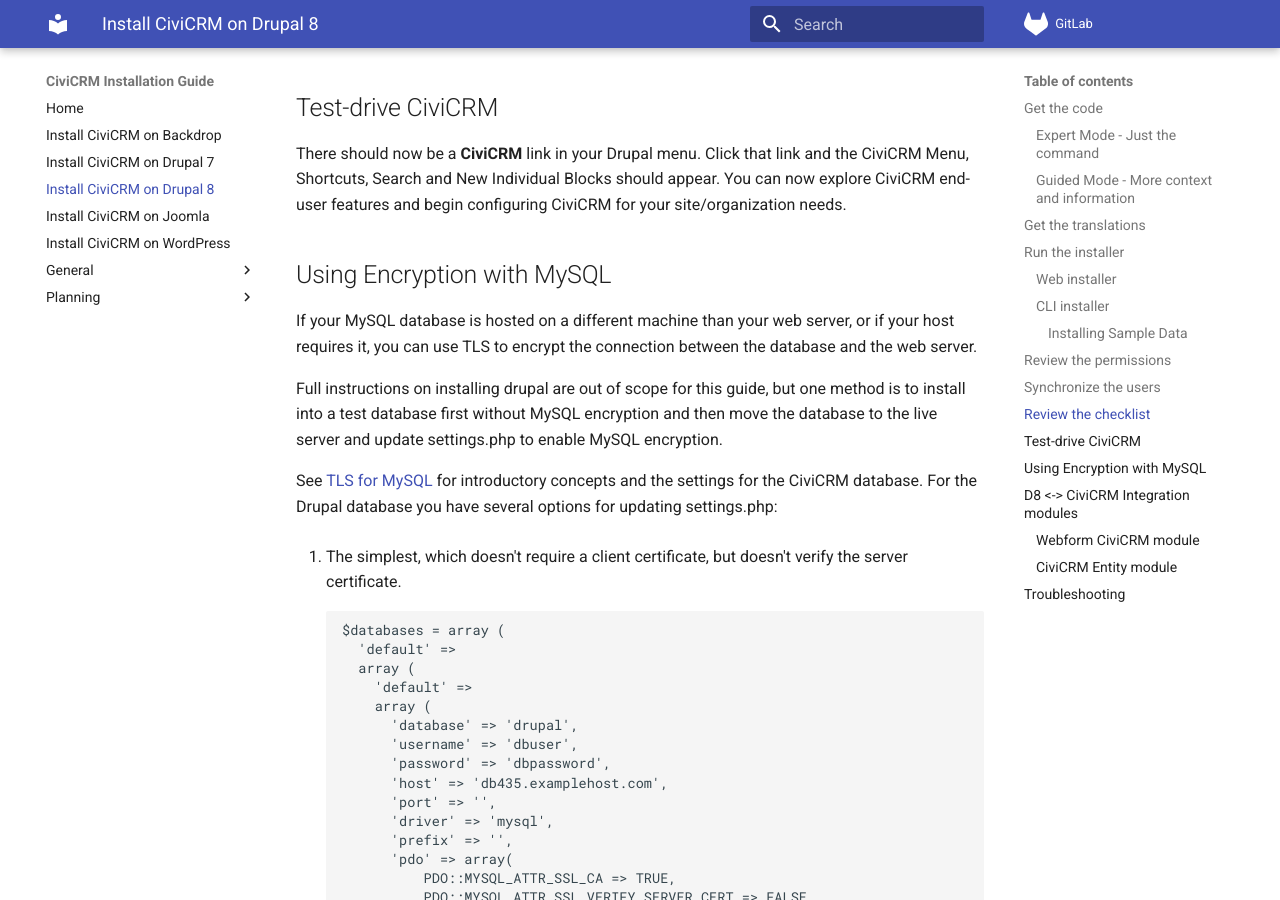
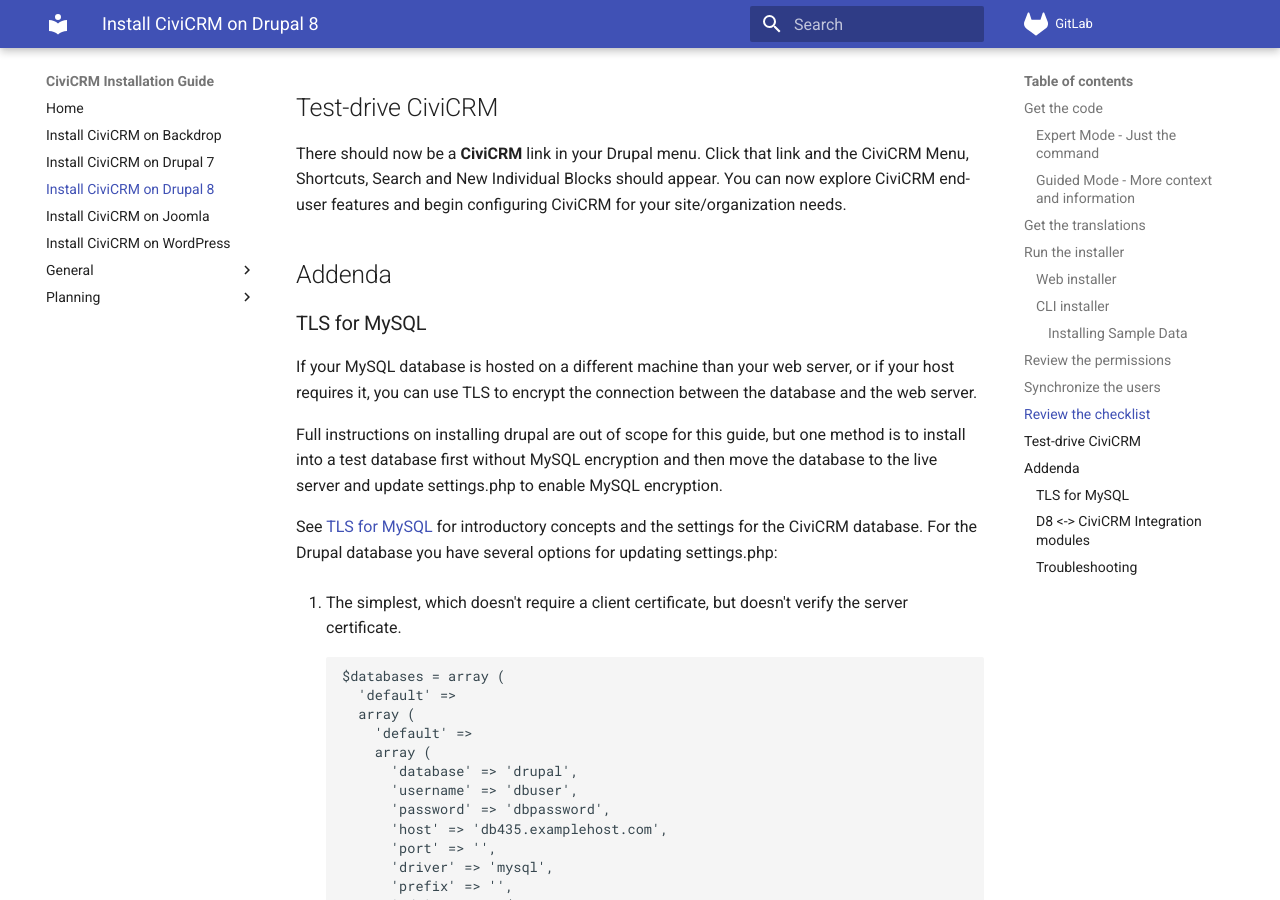
Before and after one commit to agileware/civicrm-installation-guide, an MkDocs documentation site: the page built from docs/drupal8/index.md, in a window 1280 px wide and 900 px high, scrolled down 6751 px. Built offline with MkDocs 1.6.1 and Material for MkDocs 9.7.7, drawn with Linux system fonts in a browser that asks for light colours.

Commit message:
Extract sub-section "Addenda"
OK, so you go through a bunch of steps and come to these instructions:

> There should now be a CiviCRM link in your Drupal menu.  Click that link and
> the CiviCRM Menu, Shortcuts, Search and New Individual Blocks should appear.
> You can now explore CiviCRM end-user features and begin configuring CiviCRM
> for your site/organization needs.

This should be the end of the installation guide. But, if you skim the TOC,
it keeps on going!

I *think* what's going on here is that people wanted to add some sections
which are sort of independent of the main flow of installation.

These probably should be moved/referenced in some other way, but I don't
really want to think too hard.  This commit just mitigates the confusion
a bit by setting the subsequent sections (re:MySQL encryption and troubleshooting)
under the heading "Addenda".

````diff
--- a/docs/backdrop/index.md
+++ b/docs/backdrop/index.md
@@ -129,7 +129,9 @@ The **Configuration Checklist** provides a convenient way to work through the se
 
 There should now be a **CiviCRM** link in your Backdrop menu. Click that link and the CiviCRM Menu, Shortcuts, Search and New Individual Blocks should appear. You can now explore CiviCRM end-user features and begin configuring CiviCRM for your site/organization needs.
 
-## Using Encryption with MySQL
+## Addenda
+
+### TLS for MySQL
 
 If your MySQL database is hosted on a different machine than your web server, or if your host requires it, you can use TLS to encrypt the connection between the database and the web server.
 
@@ -200,6 +202,6 @@ See [TLS for MySQL](/general/mysql_tls/) for introductory concepts and the setti
     ),
     ```
 
-## Troubleshooting {:#troubleshooting}
+### Troubleshooting {:#troubleshooting}
 
 * Review the [Troubleshooting](../general/troubleshooting.md) page for help with problems you may encounter during the installation.
--- a/docs/drupal7/index.md
+++ b/docs/drupal7/index.md
@@ -133,7 +133,9 @@ The **Configuration Checklist** provides a convenient way to work through the se
 
 There should now be a **CiviCRM** link in your Drupal menu. Click that link and the CiviCRM Menu, Shortcuts, Search and New Individual Blocks should appear. You can now explore CiviCRM end-user features and begin configuring CiviCRM for your site/organization needs.
 
-## Using Encryption with MySQL
+## Addenda
+
+### TLS for MySQL
 
 If your MySQL database is hosted on a different machine than your web server, or if your host requires it, you can use TLS to encrypt the connection between the database and the web server.
 
@@ -204,7 +206,7 @@ See [TLS for MySQL](/general/mysql_tls/) for introductory concepts and the setti
     ),
     ```
 
-## Troubleshooting {:#troubleshooting}
+### Troubleshooting {:#troubleshooting}
 
 * Review the [Troubleshooting](../general/troubleshooting.md) page for help with problems you may encounter during the installation.
 * To check compatibility with other Drupal modules see: [Drupal modules incompatible with CiviCRM](https://docs.civicrm.org/sysadmin/en/latest/integration/drupal/incompatibilities/)
--- a/docs/drupal8/index.md
+++ b/docs/drupal8/index.md
@@ -207,7 +207,9 @@ The **Configuration Checklist** provides a convenient way to work through the se
 
 There should now be a **CiviCRM** link in your Drupal menu. Click that link and the CiviCRM Menu, Shortcuts, Search and New Individual Blocks should appear. You can now explore CiviCRM end-user features and begin configuring CiviCRM for your site/organization needs.
 
-## Using Encryption with MySQL
+## Addenda
+
+### TLS for MySQL
 
 If your MySQL database is hosted on a different machine than your web server, or if your host requires it, you can use TLS to encrypt the connection between the database and the web server.
 
@@ -278,17 +280,17 @@ See [TLS for MySQL](/general/mysql_tls/) for introductory concepts and the setti
     ),
     ```
 
-## D8 <-> CiviCRM Integration modules {:#integration-modules}
+### D8 <-> CiviCRM Integration modules {:#integration-modules}
 
-### Webform CiviCRM module
+__Webform CiviCRM module__
 
 * [Project page on Drupal.org](https://www.drupal.org/project/webform_civicrm)
 * [Documentation on CiviCRM.org](https://docs.civicrm.org/webform-civicrm/en/latest)
 
-### CiviCRM Entity module
+__CiviCRM Entity module__
 
 * [Project page on Drupal.org](https://www.drupal.org/project/civicrm_entity)
 
-## Troubleshooting {:#troubleshooting}
+### Troubleshooting {:#troubleshooting}
 
 * Review the [Troubleshooting](../general/troubleshooting.md) page for help with problems you may encounter during the installation.
--- a/docs/joomla/index.md
+++ b/docs/joomla/index.md
@@ -43,7 +43,9 @@ When CiviCRM is installed on top of an existing Joomla site, a special CiviCRM A
 * Click the **Components > CiviCRM > CiviCRM Home** link in the main navigation block
 * Click **Administer > Users and Permissions > Synchronize Users-to-Contacts**
 
-## Troubleshooting {:#troubleshooting}
+## Addenda
+
+### Troubleshooting {:#troubleshooting}
 
 * If the CiviCRM component does not install correctly (for example you get a blank screen instead of the confirmation page), delete the `~/components/com_civicrm` and `~/administrator/components/com_civicrm` and `~/media/civicrm directories` manually and then try each of the following before attempting to reinstall:
 
--- a/docs/wordpress/index.md
+++ b/docs/wordpress/index.md
@@ -183,7 +183,9 @@ The **Configuration Checklist** provides a convenient way to work through the se
 
 There should now be a **CiviCRM** link in your WordPress menu. Click that link and the CiviCRM Menu, Shortcuts, Search and New Individual Blocks should appear. You can now explore CiviCRM end-user features and begin configuring CiviCRM for your site/organization needs.
 
-## Using Encryption with MySQL
+## Addenda
+
+### TLS for MySQL
 
 If your MySQL database is hosted on a different machine than your web server, or if your host requires it, you can use TLS to encrypt the connection between the database and the web server.
 
@@ -191,6 +193,6 @@ See [TLS for MySQL](../general/mysql_tls.md) for introductory concepts and the s
 
 * `define('MYSQL_CLIENT_FLAGS', MYSQLI_CLIENT_SSL);`
 
-## Troubleshooting {:#troubleshooting}
+### Troubleshooting {:#troubleshooting}
 
 * Review the [troubleshooting](../general/troubleshooting.md) page for help with problems you may encounter during the installation.
````
Also changed, not shown: docs/drupal9/index.md (+7 -5 lines).
